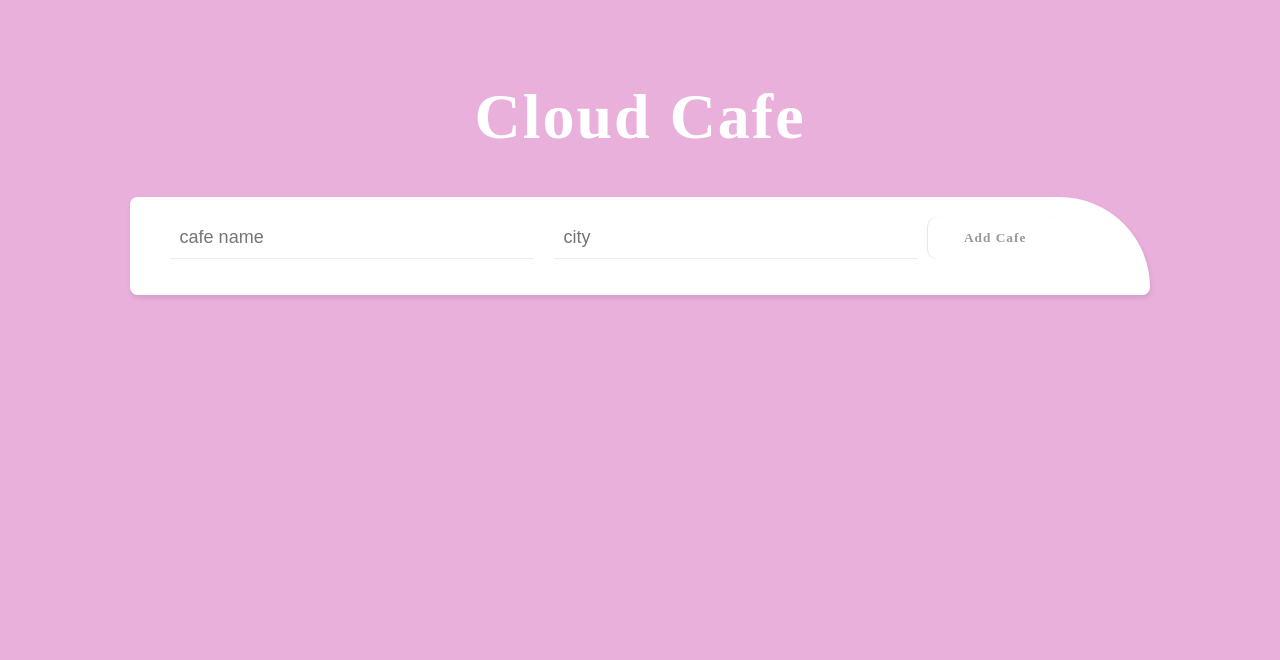
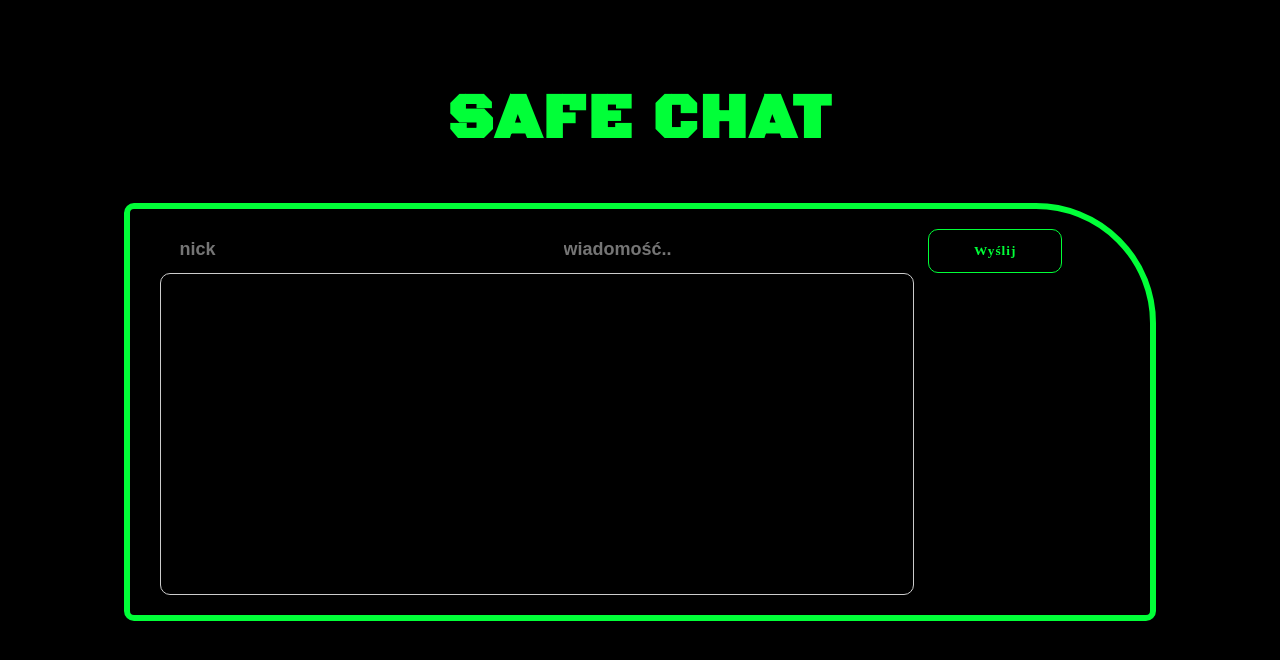
Before and after one commit to Nild13/Firebase-test, a plain HTML site: page index.html in a window 1280 px wide. Drawn offline with Linux system fonts and the light colour scheme; no server answers; a web font is replaced by a local one.

Commit message:
add some styles

```diff
--- a/index.html
+++ b/index.html
@@ -5,20 +5,22 @@
     <meta http-equiv="X-UA-Compatible" content="IE=edge">
     <meta name="viewport" content="width=device-width, initial-scale=1.0">
     <link rel="stylesheet" href="style.css">
+    <link rel="preconnect" href="https://fonts.gstatic.com">
+    <link href="https://fonts.googleapis.com/css2?family=Black+Ops+One&family=Press+Start+2P&family=Tomorrow:wght@200&family=VT323&display=swap" rel="stylesheet">
     <title>Doc</title>
 </head>
 <body>
-  <h1>Cloud Cafe</h1>
+  <h1>SAFE CHAT</h1>
 
   <div class="content">
 
       <form id="add-cafe-form">
-        <input type="text" name="name" placeholder="cafe name">
-        <input type="text" name="city" placeholder="city">
-        <button>Add Cafe</button>
+        <input style="background-color: black" type="text" name="name" placeholder="nick">
+        <input style="background-color: black" type="text" name="city" placeholder="wiadomość..">
+        <button>Wyślij</button>
       </form>
 
-      <ul id="cafe-list"></ul>
+      <ul id="cafe-list" class="scrollMe"></ul>
 
   </div>
 <!-- The core Firebase JS SDK is always required and must be listed first -->
--- a/main.js
+++ b/main.js
@@ -43,6 +43,6 @@ form.addEventListener('submit', (e) =>{
         name:form.name.value,
         city:form.city.value
     })
-    form.name.value = '';
+    // form.name.value = '';
     form.city.value = '';
 })
--- a/style.css
+++ b/style.css
@@ -1,10 +1,21 @@
+
+    /* font-family: 'Black Ops One', cursive;
+
+    font-family: 'Press Start 2P', cursive;
+
+    font-family: 'VT323', monospace;
+    font-family: 'Tomorrow', sans-serif;;
+    */
+
+
 body{
-    background: #eab0dc;
+    background: #000000;
     font-family: ubuntu;
 }
 
 h1{
-    color: #fff;
+    font-family:'Black Ops One', cursive;
+    color: rgb(1, 255, 56);
     font-size: 64px;
     letter-spacing: 2px;
     margin-top: 80px;
@@ -12,32 +23,34 @@ h1{
 }
 
 .content{
-    background: #fff;
+    background: rgb(0, 0, 0);
     max-width: 960px;
     margin: 30px auto;
     padding:  20px 30px;
+    border: 6px solid  rgb(1, 255, 56);
     border-radius: 10px 120px 10px 10px;
     box-shadow: 1px 3px 5px rgba(0,0,0,0.1)
 }
 
 ul{
+    font-family: 'Black Ops One', cursive;
     list-style-type: none;
     padding: 0;
 }
 
 li{
     padding: 20px;
-    background: #f6f6f6;
+    background: #1b1919;
     font-size: 20px;
-    color: #555;
+    color: rgb(1, 255, 56);
     position: relative;
-    border-bottom: 1px solid #e6e6e6;
+    border-bottom: 1px solid rgb(1, 255, 56);
     height: 46px;
 }
 
 li:nth-child(even){
     padding: 20px;
-    background: #f2f2f2;
+    background: #272727;
 }
 
 li span{
@@ -47,14 +60,14 @@ li span{
 li span:nth-child(2){
     font-size: 16px;
     margin-top: 6px;
-    color: #999;
+    color: rgb(1, 255, 56);
 }
 
 li div{
     position: absolute;
     top: 0;
     right: 0px;
-    background: rgba(255,255,255,0.6);
+    background: none;
     width: 40px;
     text-align: center;
     padding: 10px 0;
@@ -67,20 +80,22 @@ form input{
     width: 38%;
     margin: 0;
     border: 0;
-    border-bottom: 1px solid #eee;
+    /* border-bottom: 1px solid #eee; */
     margin: 0 1%;
     padding: 10px;
     display: block;
     box-sizing: border-box;
     font-size: 18px;
+    color: rgb(1, 255, 56);
+    font-weight: bold;
 }
 
-form input:focus{
+/* form input:focus{
     outline: none;
     border-bottom: 3px solid #88236f;
     padding-bottom: 8px;
     transition: all ease 0.2s;
-}
+} */
 
 form:after{
     content: '';
@@ -89,8 +104,8 @@ form:after{
 }
 
 button{
-    border: 0;
-    background: #fff;
+    border: 1px solid rgb(1, 255, 56); ;
+    background: rgb(0, 0, 0);
     border-radius: 10px;
     padding: 13px;
     width: 14%;
@@ -98,7 +113,12 @@ button{
     font-weight: bold;
     font-family: ubuntu;
     letter-spacing: 1px;
-    color: #999;
+    color:  rgb(1, 255, 56);
+}
+button:hover{
+    background-color:  rgb(1, 255, 56);
+    color: black;
+    cursor:pointer
 }
 .scrollMe{
     width: 47em;
```
